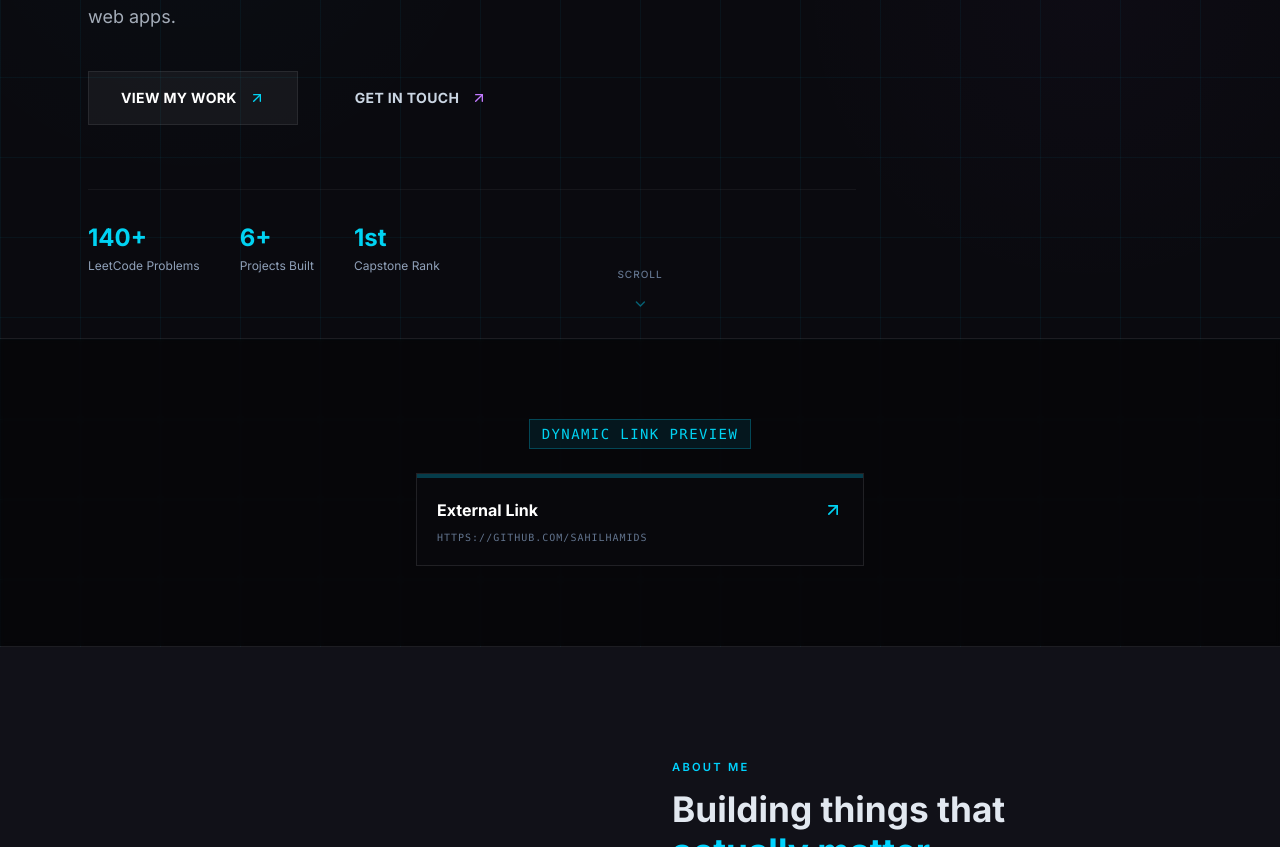
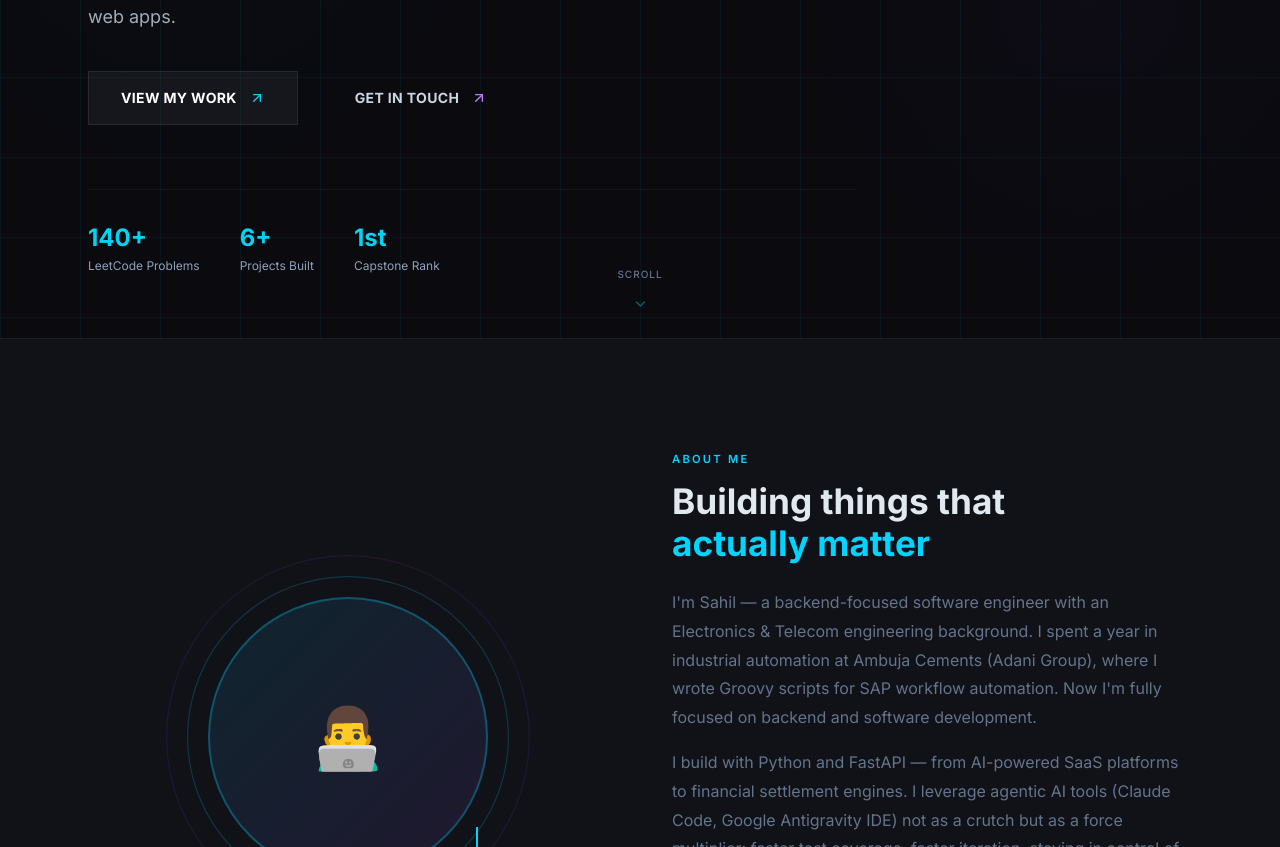
Before and after one commit to Sahilhamids/PORTFOLIO, a Next.js app: page / in a window 1280 px wide. Shown: the part 483-1330 px from the top of the page. Built offline with nearby package versions, Linux system fonts and the light colour scheme; no server answers.

Commit message:
chore: remove dynamic link preview demo from homepage

```diff
--- a/app/page.tsx
+++ b/app/page.tsx
@@ -1,6 +1,5 @@
 import Navbar from "./components/Navbar";
 import Hero from "./components/Hero";
-import LinkPreview from "./components/LinkPreview";
 import About from "./components/About";
 import Projects from "./components/Projects";
 import Skills from "./components/Skills";
@@ -15,16 +14,6 @@ export default function Home() {
       <Navbar />
       <main className="brutal-border-x border-white/10 max-w-7xl mx-auto">
         <Hero />
-
-        {/* Link Preview Demo Section */}
-        <section className="py-20 border-b brutal-border-b px-6 grid-bg relative overflow-hidden">
-          <div className="absolute inset-0 bg-black/40 backdrop-blur-[2px]" />
-          <div className="max-w-6xl mx-auto relative z-10 flex flex-col items-center">
-             <p className="text-cyan-400 font-mono text-sm uppercase tracking-widest mb-6 border border-cyan-500/30 px-3 py-1 bg-cyan-500/10">Dynamic Link Preview</p>
-             <LinkPreview url="https://github.com/Sahilhamids" />
-          </div>
-        </section>
-
         <About />
         <Projects />
         <Skills />
```
